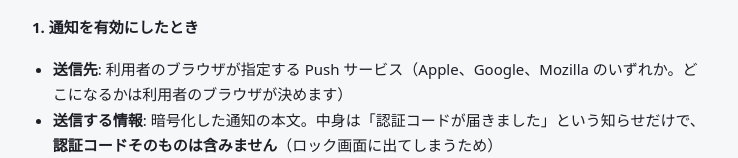
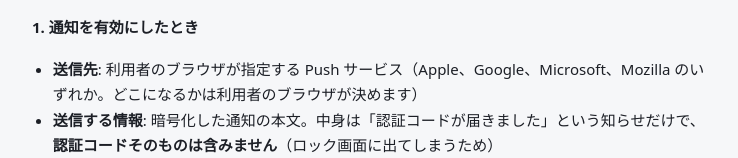
Before and after one commit to haranishi/sutemail-oss, a website: page public/external-transmission.html in a window 1280 px wide. Shown: the part 314-472 px from the top of the page, without its empty margins (268-1006 px from the left). Drawn offline with Linux system fonts and the light colour scheme.

Commit message:
fix: 外部送信の説明ページに、通知の配信事業者として Microsoft を書く
通知の許可リストに Windows 版 Edge の配信先（Microsoft の通知サービス）を足したが、利用者に見せる外部送信の説明ページは「Apple、Google、Mozilla」のままで、実際の送信先と食い違っていた。説明に Microsoft を足し、許可リストにある事業者を、すべてページに書いていることを試験で確かめる。

```diff
--- a/public/external-transmission.html
+++ b/public/external-transmission.html
@@ -28,7 +28,7 @@
         <h2>例外は2つだけ</h2>
         <h3>1. 通知を有効にしたとき</h3>
         <ul>
-          <li><strong>送信先</strong>: 利用者のブラウザが指定する Push サービス（Apple、Google、Mozilla のいずれか。どこになるかは利用者のブラウザが決めます）</li>
+          <li><strong>送信先</strong>: 利用者のブラウザが指定する Push サービス（Apple、Google、Microsoft、Mozilla のいずれか。どこになるかは利用者のブラウザが決めます）</li>
           <li><strong>送信する情報</strong>: 暗号化した通知の本文。中身は「認証コードが届きました」という知らせだけで、<strong>認証コードそのものは含みません</strong>（ロック画面に出てしまうため）</li>
           <li><strong>タイミング</strong>: 利用者が通知を許可したうえで、そのアドレスにメールが届いたとき</li>
           <li><strong>止め方</strong>: 画面で通知をオフにするか、ブラウザの通知設定から許可を取り消してください</li>
```
Also changed, not shown: tests/e2e/flow.spec.mjs (+2 -0 lines).
